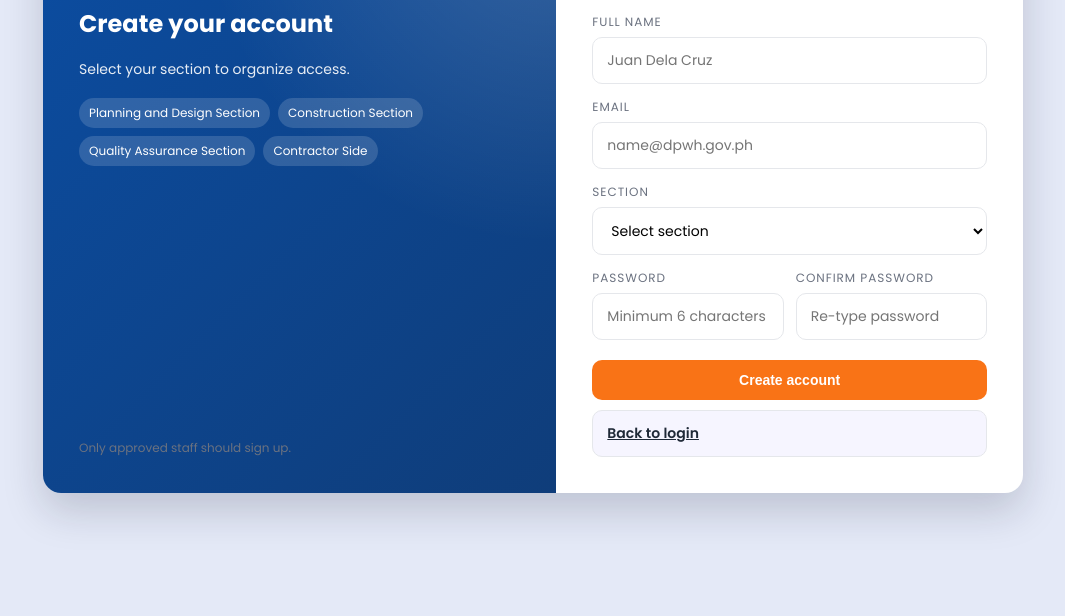
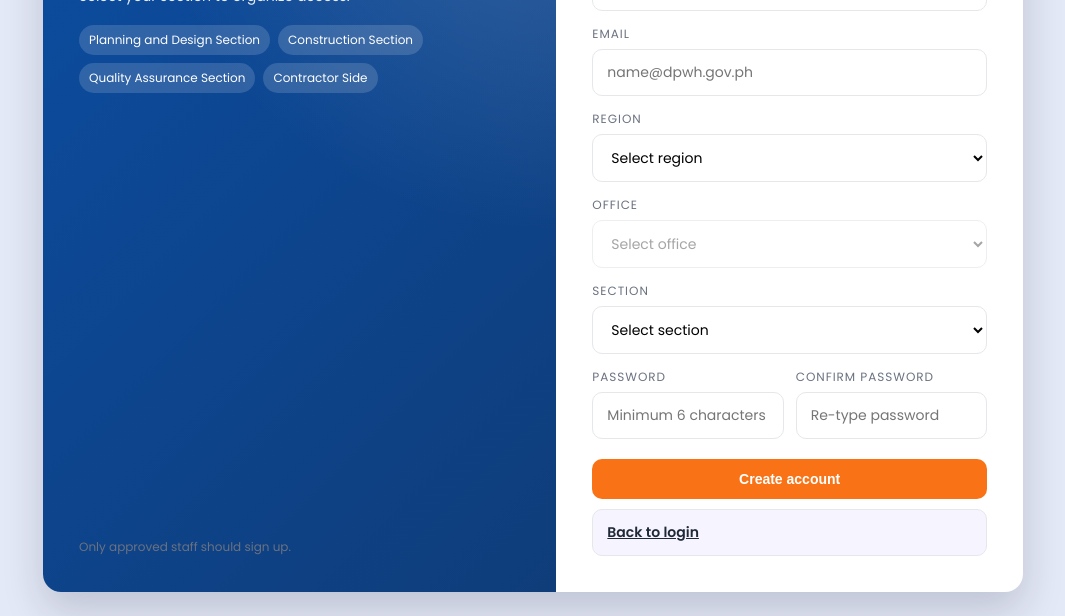
Before and after one commit to krong14/ssdeoprojects, a website: page signup.html in a window 1280 px wide. Shown: the part 211-827 px from the top of the page, without its empty margins (107-1172 px from the left). Before the commit the page ends 800 px from the top, so only its background shows below. Drawn offline with Linux system fonts and the light colour scheme; no server answers.

Commit message:
Update signup.html

```diff
--- a/signup.html
+++ b/signup.html
@@ -46,6 +46,18 @@
             <input id="signupEmail" type="email" placeholder="name@dpwh.gov.ph" required>
           </div>
           <div class="form-group">
+            <label for="signupRegion">Region</label>
+            <select id="signupRegion" required>
+              <option value="">Select region</option>
+            </select>
+          </div>
+          <div class="form-group">
+            <label for="signupOffice">Office</label>
+            <select id="signupOffice" required disabled>
+              <option value="">Select office</option>
+            </select>
+          </div>
+          <div class="form-group">
             <label for="signupSection">Section</label>
             <select id="signupSection" required>
               <option value="">Select section</option>
```
